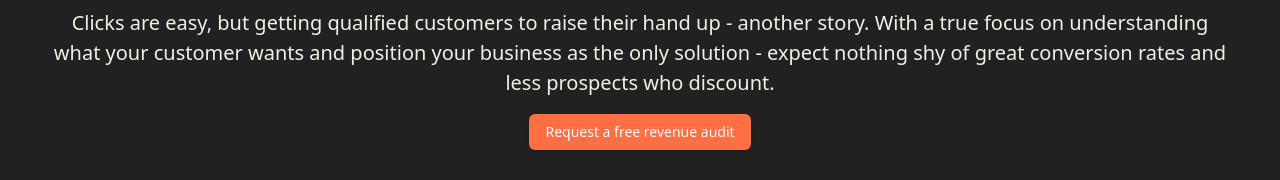
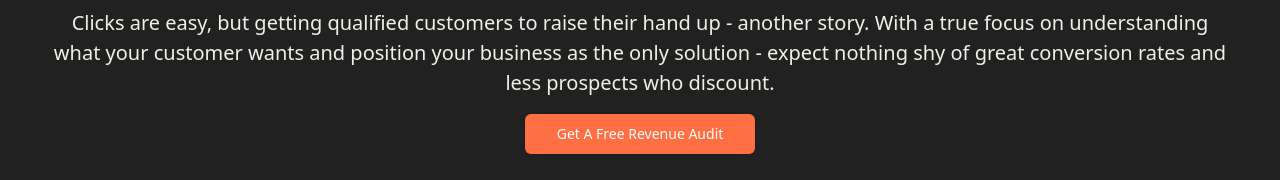
Before and after one commit to victoryoung08/trimmed-production, a Next.js app: page / in a window 1280 px wide. Shown: the part 2386-2566 px from the top of the page. Built offline with nearby package versions, Linux system fonts and the light colour scheme.

Commit message:
button fix

```diff
--- a/src/app/page.tsx
+++ b/src/app/page.tsx
@@ -42,7 +42,7 @@ export default function Home() {
         heading="Get your business in front of the right leads"
         body="Clicks are easy, but getting qualified customers to raise their hand up - another story. With a true focus on understanding what your customer wants and position your business as the only solution - expect nothing shy of great conversion rates and less prospects who discount."
         button={{
-          text: "Request a free revenue audit",
+          text: "Get a free revenue audit",
         }}
         image={{
           src: "/landing-page-wrapper.png",
--- a/src/components/blocks/CTA/CenterCTAWithImage.tsx
+++ b/src/components/blocks/CTA/CenterCTAWithImage.tsx
@@ -1,4 +1,4 @@
-import { Button } from "@/components/ui/button";
+import ScrollFormButton from "@/components/ui/ScrollFormButton";
 import Image, { ImageProps } from "next/image";
 
 type CenterCTAWithImageProps = {
@@ -18,7 +18,9 @@ export default function CenterCTAWithImage(props: CenterCTAWithImageProps) {
         <div className="centered-wrapper gap-4 container-global text-center">
           <h2 className="capitalize">{heading}</h2>
           <p>{body}</p>
-          <Button className="bg-primary">{button?.text}</Button>
+          <ScrollFormButton buttonClass="bg-primary">
+            <span>{button.text}</span>
+          </ScrollFormButton>
         </div>
         <Image
           src={image.src}
--- a/src/components/ui/ScrollFormButton.tsx
+++ b/src/components/ui/ScrollFormButton.tsx
@@ -1,14 +1,19 @@
 "use client";
 import { Button } from "./button";
 
+type ScrollFormButtonProps = {
+  children: React.ReactElement;
+  buttonClass?: string;
+};
+
 export default function ScrollFormButton({
   children,
-}: {
-  children: React.ReactElement;
-}) {
+  buttonClass,
+}: ScrollFormButtonProps) {
   return (
     <Button
       size="lg"
+      className={`${buttonClass} capitalize`}
       onClick={() => {
         const form = document.getElementById("multistepForm");
         if (form) {
```
